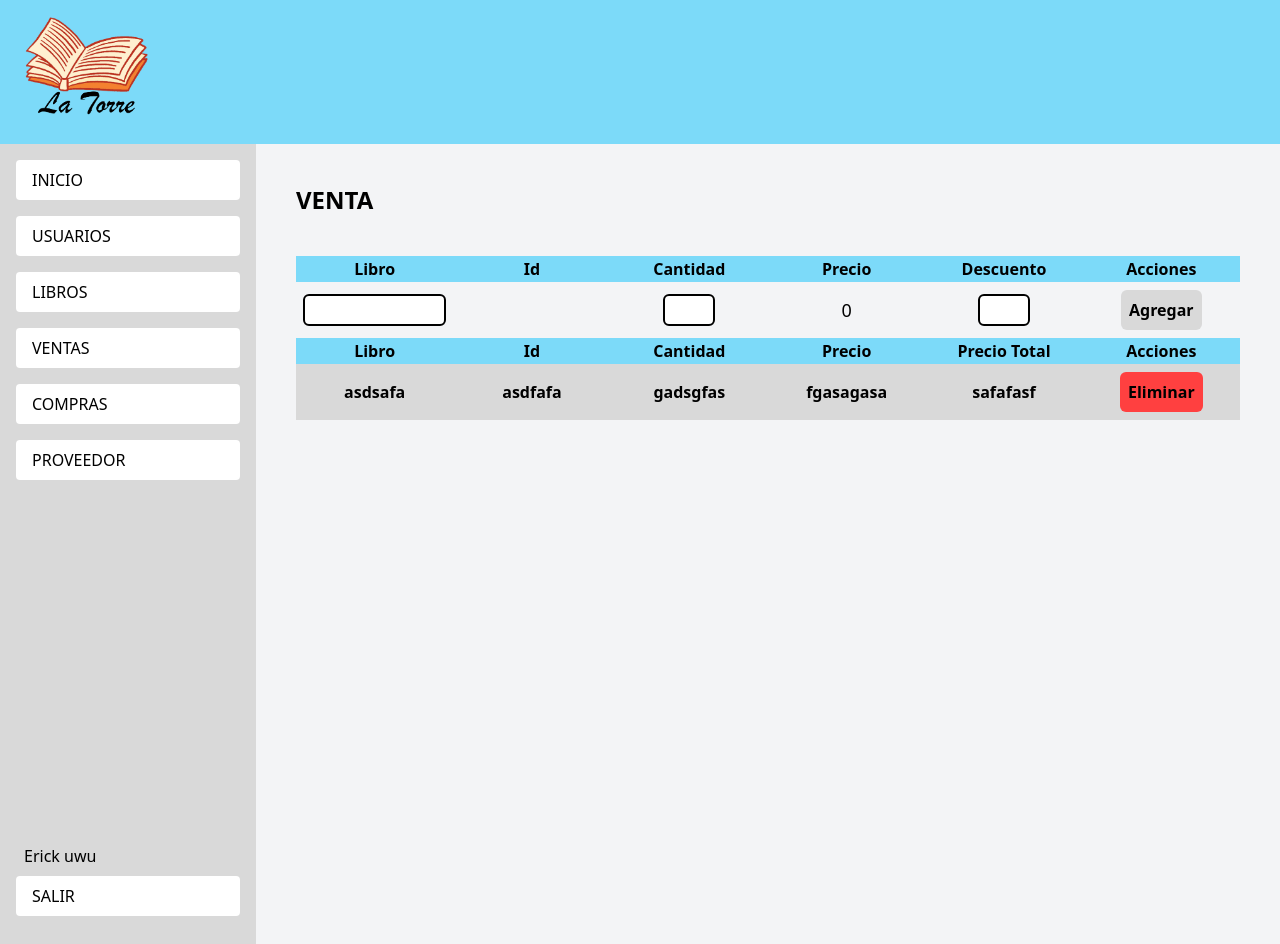
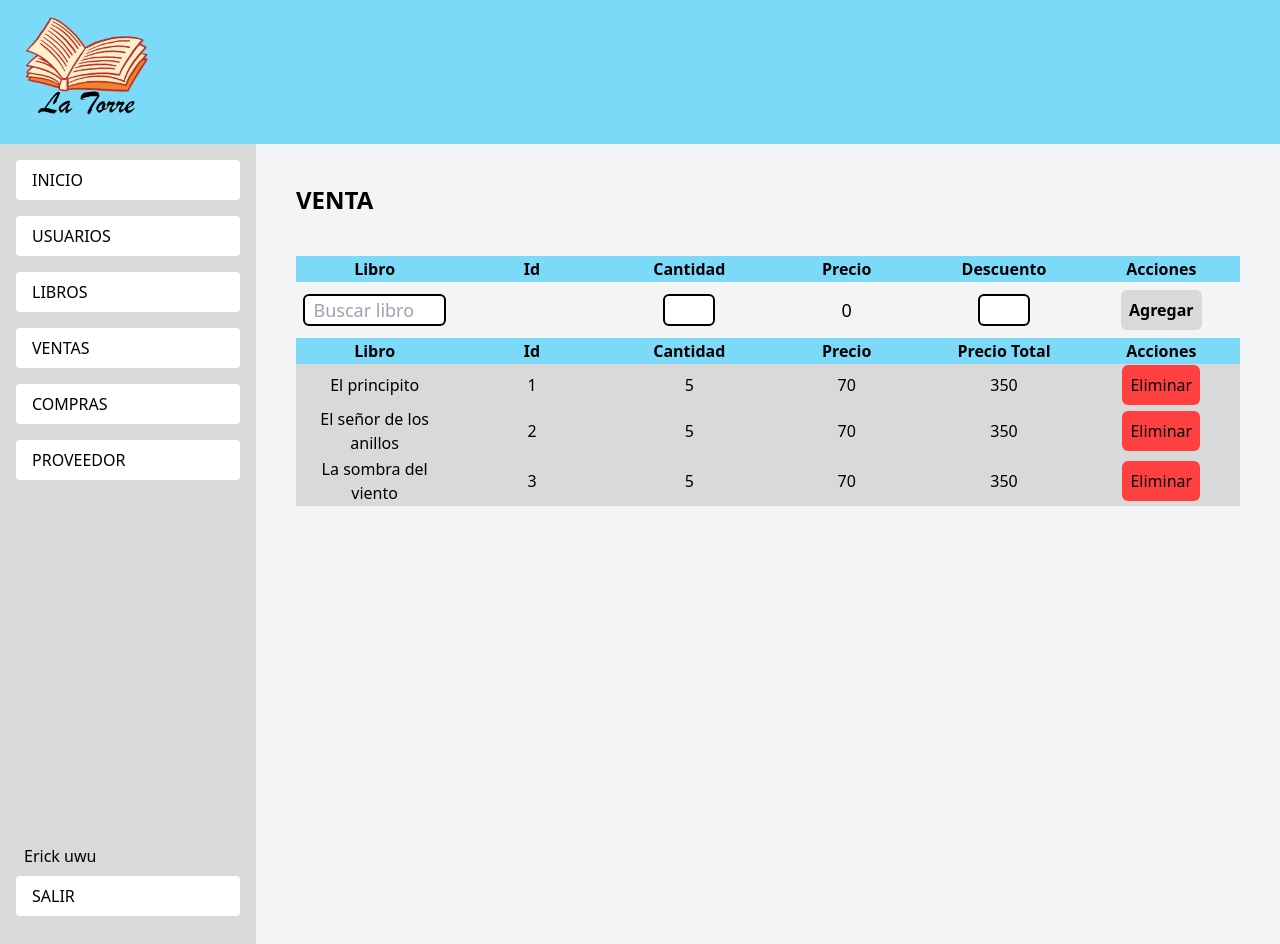
Before and after one commit to Vane737/LibreriaTorre, a React (Vite) app: page /admin/sale/create in a window 1280 px wide. Built offline with nearby package versions, Linux system fonts and the light colour scheme.

Commit message:
Search in sale

```diff
--- a/src/App.jsx
+++ b/src/App.jsx
@@ -158,7 +158,8 @@ function App() {
                 {
                   path:'/admin/sale',
                   element:<Navigate to='/admin'/>
-                },{
+                },
+                {
                   path: 'create',
                   element: <CreateSale/>
                 }
--- a/src/components/Form/FormDynamicVenta.jsx
+++ b/src/components/Form/FormDynamicVenta.jsx
@@ -1,42 +1,84 @@
-import { useState} from "react"
-import axios from '../../API/axios'
-import {debounce} from 'lodash'
+import { useState } from "react";
+import axios from "../../API/axios";
+import { debounce } from "lodash";
 
 export const FormDynamicVenta = () => {
-  const [titulo, setTitulo] = useState('');
+  const [search, setSearch] = useState("");
+  const [books, setBooks] = useState([
+    {
+      libro: "El principito",
+      id: "1",
+      cantidad: 5,
+      precio: 70,
+      precioTotal: 350,
+    },
+    {
+      libro: "El señor de los anillos",
+      id: "2",
+      cantidad: 5,
+      precio: 70,
+      precioTotal: 350,
+    },
+    {
+      libro: "La sombra del viento",
+      id: "3",
+      cantidad: 5,
+      precio: 70,
+      precioTotal: 350,
+    },
+  ]);
+  const [filteredBooks, setFilteredBooks] = useState([]);
+
+  const [titulo, setTitulo] = useState("");
   const [date, setDate] = useState({
-    id: '',
+    id: "",
     cantidad: 0,
-    precio: 0.00,
-    descuento: 0
+    precio: 0.0,
+    descuento: 0,
   });
-  const handleClickAdd = ()=>{
-    console.log('click');
-  }
+  const handleClickAdd = () => {
+    console.log("click");
+  };
   //para el libro
-  const getLibro = async()=>{
+  const getLibro = async () => {
     try {
-      const {data,status} = await axios.get('/libro/mostrar',titulo)
+      const { data, status } = await axios.get("/libro/mostrar", titulo);
       console.log(data, status);
     } catch (err) {
       console.log(err);
     }
-  }
-  const handleChangeText= ({target})=>{
+  };
+  const handleChangeText = ({ target }) => {
     setTitulo(target.value);
     debouncedFetchData();
+  };
+
+  const handleChangeSearch = ({ target }) => {
+  const searchTerm = target.value.toLowerCase();
+  setSearch(searchTerm);
+
+  if (searchTerm === '') {
+    setFilteredBooks([]);
+  } else {
+    const filteredBooks = books.filter((book) => {
+      return (
+        book.libro.toString().includes(searchTerm)
+      );
+    });
+    setFilteredBooks(filteredBooks);
   }
+};
+
 
   const debouncedFetchData = debounce(getLibro, 3000);
 
-
-  const handleChangeNumber= ({target})=>{
-    const {name,value}=target;
+  const handleChangeNumber = ({ target }) => {
+    const { name, value } = target;
     setDate({
       ...date,
-      [name]: value
+      [name]: value,
     });
-  }
+  };
   return (
     <div>
       <table className="table-fixed w-full">
@@ -53,27 +95,51 @@ export const FormDynamicVenta = () => {
         <tbody>
           <tr>
             <th className="flex items-center justify-center pt-3 pb-3">
-              <input type="text" name="titulo" className="rounded-md w-11/12 border-2 border-solid border-black font-normal text-lg pl-2" value={titulo} onChange={handleChangeText}/>
+              <input
+                type="text"
+                name="titulo"
+                className="rounded-md w-11/12 border-2 border-solid border-black font-normal text-lg pl-2"
+                placeholder="Buscar libro"
+                onChange={handleChangeSearch}
+              />
             </th>
             <th className="font-normal text-lg">
               <p id="libroId">{date.id}</p>
             </th>
             <th className="flex items-center justify-center pt-3 pb-3">
-              <input type="number" min={1} name="cantidad" className="rounded-md w-1/3 border-2 border-solid border-black font-normal text-lg pl-2" onChange={handleChangeNumber}/>
+              <input
+                type="number"
+                min={1}
+                name="cantidad"
+                className="rounded-md w-1/3 border-2 border-solid border-black font-normal text-lg pl-2"
+                onChange={handleChangeNumber}
+              />
             </th>
             <th className="font-normal text-lg">
-              <p id='precio'>{date.precio}</p>
+              <p id="precio">{date.precio}</p>
             </th>
             <th className="flex items-center justify-center pt-3 pb-3">
-              <input type="number" max={100} min={1} name="descuento" className="rounded-md w-1/3 border-2 border-solid border-black font-normal text-lg pl-2" onChange={handleChangeNumber}/>
+              <input
+                type="number"
+                max={100}
+                min={1}
+                name="descuento"
+                className="rounded-md w-1/3 border-2 border-solid border-black font-normal text-lg pl-2"
+                onChange={handleChangeNumber}
+              />
             </th>
             <th>
-              <button onClick={handleClickAdd} className="bg-custom-grey p-2 rounded-md">Agregar</button>
+              <button
+                onClick={handleClickAdd}
+                className="bg-custom-grey p-2 rounded-md"
+              >
+                Agregar
+              </button>
             </th>
           </tr>
         </tbody>
       </table>
-      <table className="table-fixed w-full">
+      <table className="table-fixed w-full text-center p-5">
         <thead className="bg-custom-celeste w-full">
           <tr className="">
             <th>Libro</th>
@@ -85,18 +151,35 @@ export const FormDynamicVenta = () => {
           </tr>
         </thead>
         <tbody>
-          <tr className="bg-custom-grey">
-            <th className="pb-2 pt-2">asdsafa</th>
-            <th>asdfafa</th>
-            <th>gadsgfas</th>
-            <th>fgasagasa</th>
-            <th>safafasf</th>
-            <th className="p-2">
+        {search === '' ? (
+          books.map((book, i) => (
+            <tr key={i} className="bg-custom-grey pt-5">
+              <td>{book.libro}</td>
+              <td>{book.id}</td>
+              <td>{book.cantidad}</td>
+              <td>{book.precio}</td>
+              <td>{book.precioTotal}</td>
+              <td>
                 <button className="bg-custom-red rounded-md p-2">Eliminar</button>
-            </th>
+              </td>
             </tr>
+          ))
+        ) : (
+          filteredBooks.map((book, i) => (
+            <tr key={i} className="bg-custom-grey pt-5">
+              <td>{book.libro}</td>
+              <td>{book.id}</td>
+              <td>{book.cantidad}</td>
+              <td>{book.precio}</td>
+              <td>{book.precioTotal}</td>
+              <td>
+                <button className="bg-custom-red rounded-md p-2">Eliminar</button>
+              </td>
+            </tr>
+          ))
+        )}
       </tbody>
       </table>
     </div>
-  )
-}
+  );
+};
```
Lines whose indentation alone changed are shown as unchanged.
